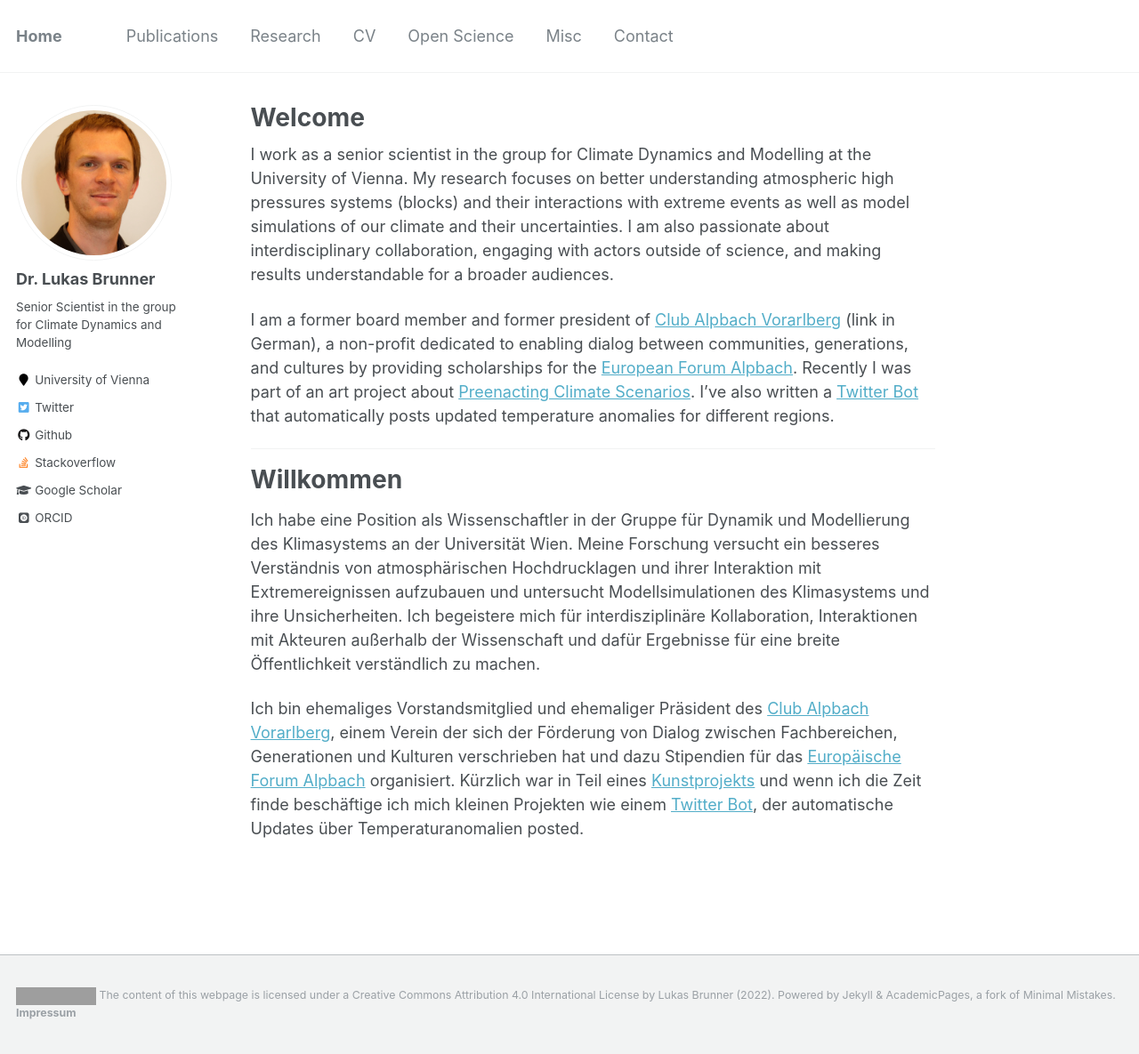
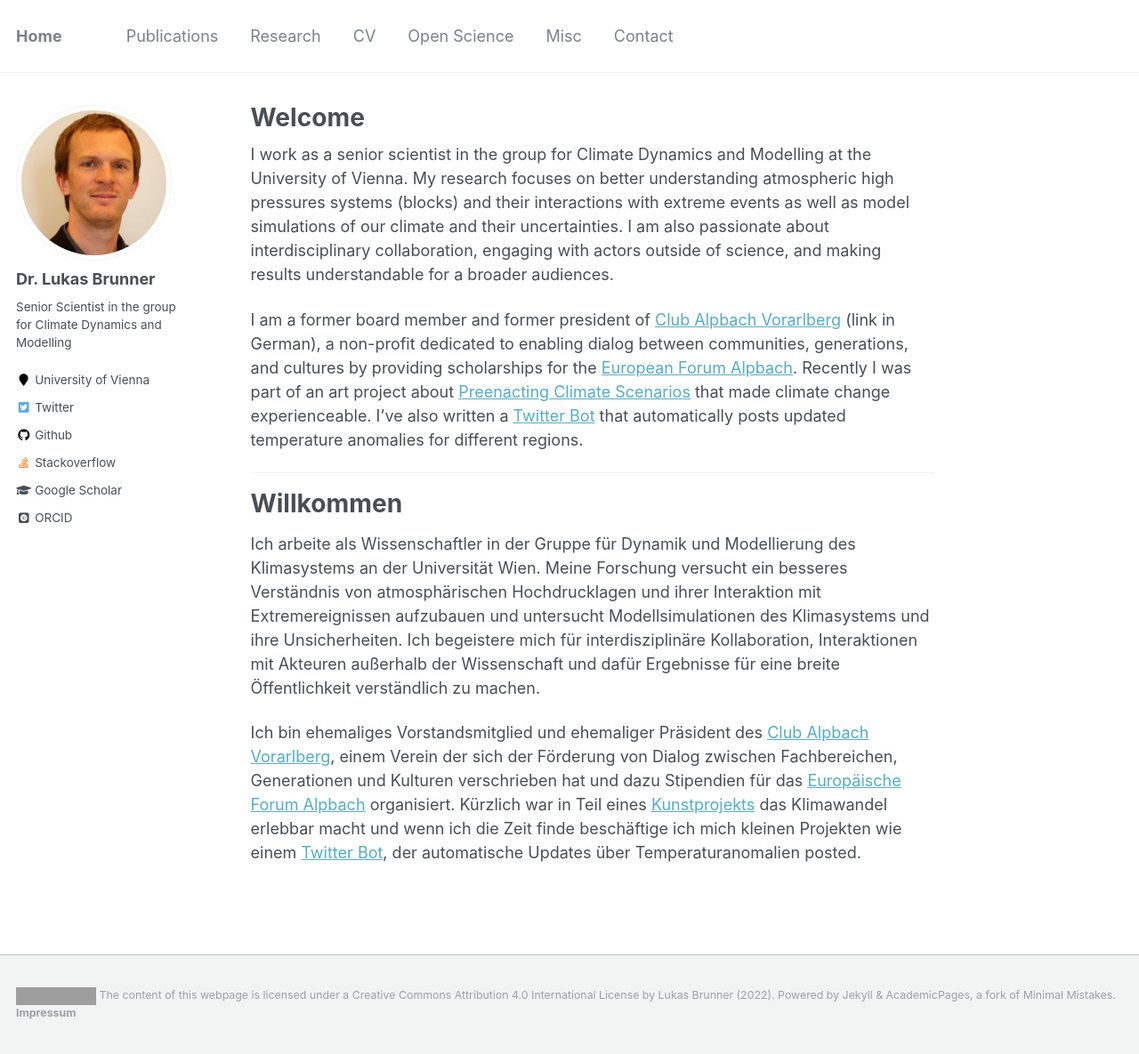
Before and after one commit to lukasbrunner/lukasbrunner.github.io, a Jekyll site: the page built from _pages/about.md, in a window 1280 px wide and 1185 px high. Shown: the whole window at 89% size. Built offline with Jekyll 4.4.1, drawn with Linux system fonts in a browser that asks for light colours; some web fonts are replaced; grey boxes are pictures that could not be loaded.

Commit message:
Update content

```diff
--- a/_pages/about.md
+++ b/_pages/about.md
@@ -10,11 +10,11 @@ redirect_from:
 
 I work as a senior scientist in the group for Climate Dynamics and Modelling at the University of Vienna. My research focuses on better understanding atmospheric high pressures systems (blocks) and their interactions with extreme events as well as model simulations of our climate and their uncertainties. I am also passionate about interdisciplinary collaboration, engaging with actors outside of science, and making results understandable for a broader audiences.
 
-I am a former board member and former president of <a href="http://www.club-alpbach-vorarlberg.at" target="_blanck">Club Alpbach Vorarlberg</a> (link in German), a non-profit dedicated to enabling dialog between communities, generations, and cultures by providing scholarships for the <a href="https://www.alpbach.org/en/" target="_blanck">European Forum Alpbach</a>. Recently I was part of an art project about [Preenacting Climate Scenarios](/misc/preenact). I've also written a [Twitter Bot](/misc/twitter_bot) that automatically posts updated temperature anomalies for different regions.
+I am a former board member and former president of <a href="http://www.club-alpbach-vorarlberg.at" target="_blanck">Club Alpbach Vorarlberg</a> (link in German), a non-profit dedicated to enabling dialog between communities, generations, and cultures by providing scholarships for the <a href="https://www.alpbach.org/en/" target="_blanck">European Forum Alpbach</a>. Recently I was part of an art project about [Preenacting Climate Scenarios](/misc/preenact) that made climate change experienceable. I've also written a [Twitter Bot](/misc/twitter_bot) that automatically posts updated temperature anomalies for different regions.
 
 ---
 # Willkommen
 
-Ich habe eine Position als Wissenschaftler in der Gruppe für Dynamik und Modellierung des Klimasystems an der Universität Wien. Meine Forschung versucht ein besseres Verständnis von atmosphärischen Hochdrucklagen und ihrer Interaktion mit Extremereignissen aufzubauen und untersucht Modellsimulationen des Klimasystems und ihre Unsicherheiten. Ich begeistere mich für interdisziplinäre Kollaboration, Interaktionen mit Akteuren außerhalb der Wissenschaft und dafür Ergebnisse für eine breite Öffentlichkeit verständlich zu machen.
+Ich arbeite als Wissenschaftler in der Gruppe für Dynamik und Modellierung des Klimasystems an der Universität Wien. Meine Forschung versucht ein besseres Verständnis von atmosphärischen Hochdrucklagen und ihrer Interaktion mit Extremereignissen aufzubauen und untersucht Modellsimulationen des Klimasystems und ihre Unsicherheiten. Ich begeistere mich für interdisziplinäre Kollaboration, Interaktionen mit Akteuren außerhalb der Wissenschaft und dafür Ergebnisse für eine breite Öffentlichkeit verständlich zu machen.
 
-Ich bin ehemaliges Vorstandsmitglied und ehemaliger Präsident des <a href="http://www.club-alpbach-vorarlberg.at" target="_blanck">Club Alpbach Vorarlberg</a>, einem Verein der sich der Förderung von Dialog zwischen Fachbereichen, Generationen und Kulturen verschrieben hat und dazu Stipendien für das <a href="https://www.alpbach.org/de/" target="_blanck">Europäische Forum Alpbach</a> organisiert. Kürzlich war in Teil eines [Kunstprojekts](/misc/preenact) und wenn ich die Zeit finde beschäftige ich mich kleinen Projekten wie einem [Twitter Bot](/misc/twitter_bot), der automatische Updates über Temperaturanomalien posted.
+Ich bin ehemaliges Vorstandsmitglied und ehemaliger Präsident des <a href="http://www.club-alpbach-vorarlberg.at" target="_blanck">Club Alpbach Vorarlberg</a>, einem Verein der sich der Förderung von Dialog zwischen Fachbereichen, Generationen und Kulturen verschrieben hat und dazu Stipendien für das <a href="https://www.alpbach.org/de/" target="_blanck">Europäische Forum Alpbach</a> organisiert. Kürzlich war in Teil eines [Kunstprojekts](/misc/preenact) das Klimawandel erlebbar macht und wenn ich die Zeit finde beschäftige ich mich kleinen Projekten wie einem [Twitter Bot](/misc/twitter_bot), der automatische Updates über Temperaturanomalien posted.
```
